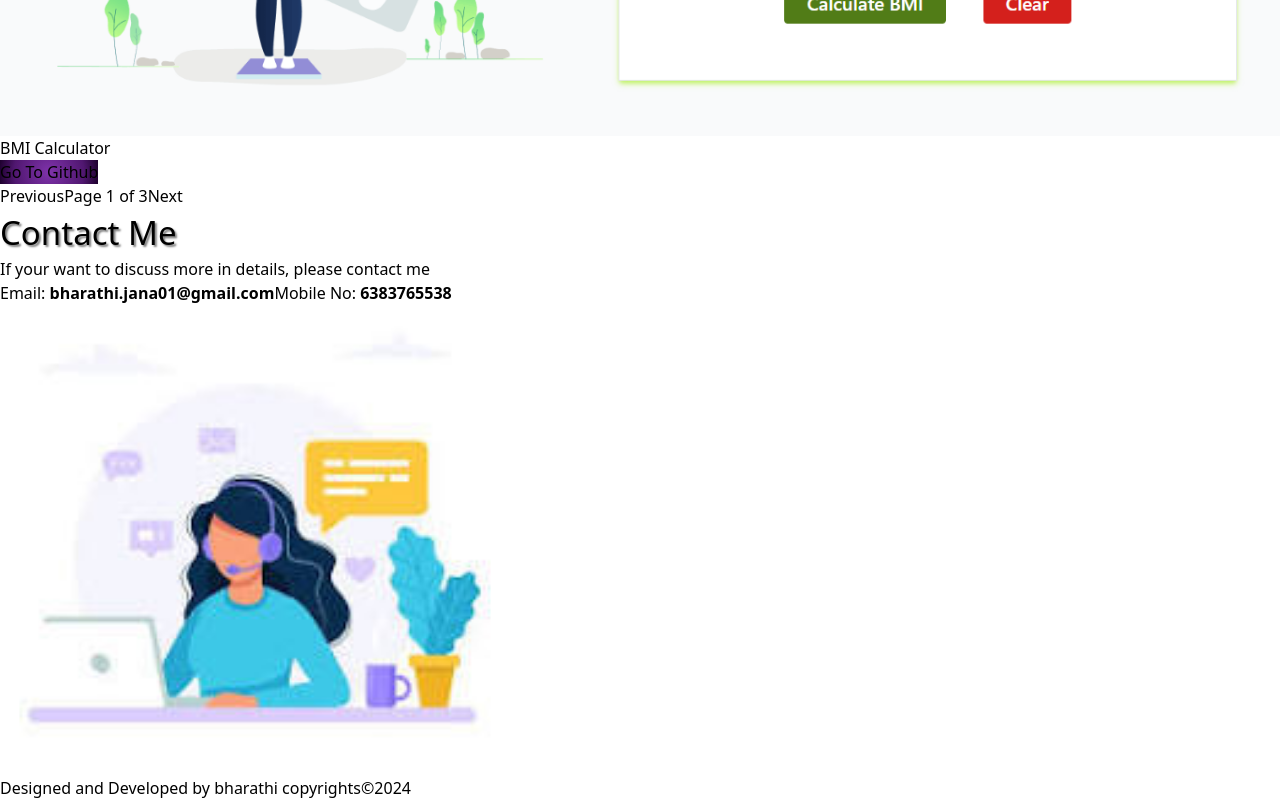
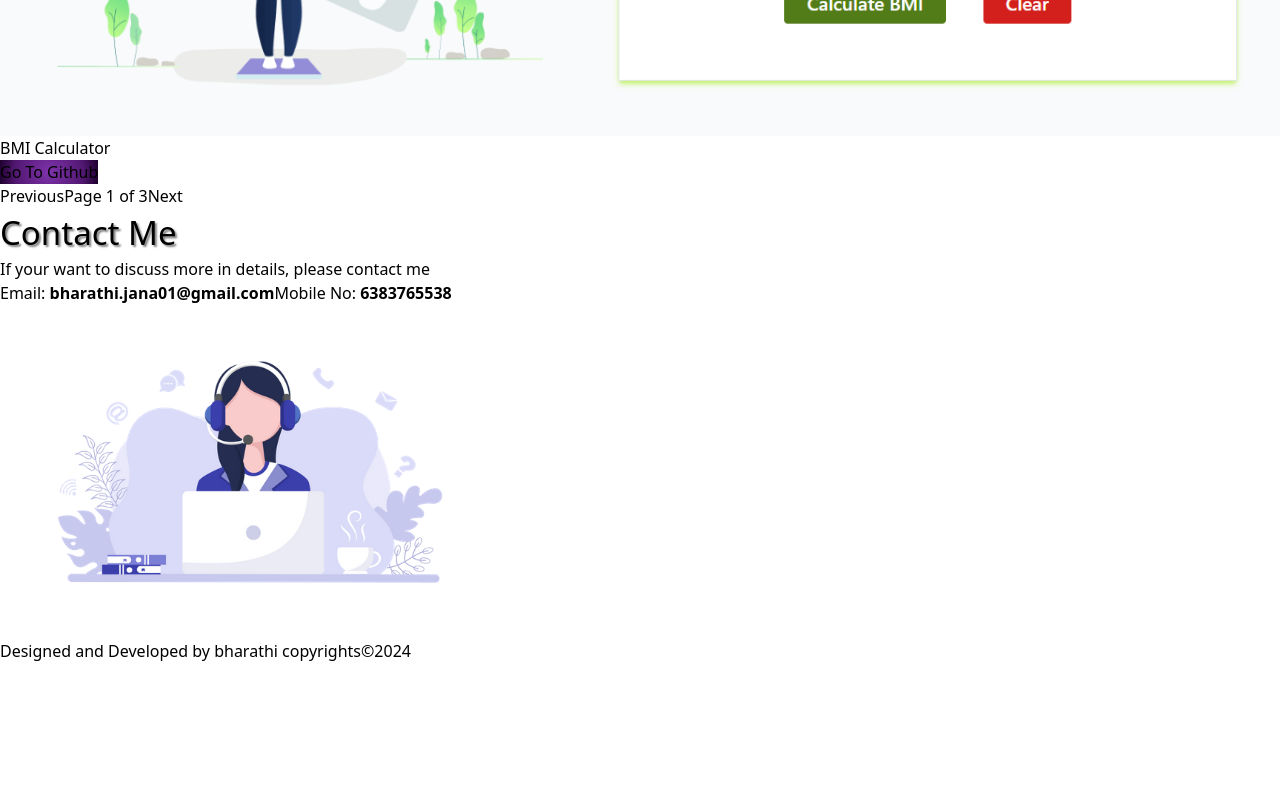
Before and after one commit to bharathijana1/Portfolio-bharathi, a React (Vite) app: page / in a window 1280 px wide. Shown: the part 8411-9211 px from the top of the page. After the commit the page ends 9074 px from the top, so only its background shows below. Built offline with nearby package versions, Linux system fonts and the light colour scheme.

Commit message:
Update Contact.jsx

```diff
--- a/src/Components/Contact.jsx
+++ b/src/Components/Contact.jsx
@@ -32,7 +32,7 @@ const Contact = () => {
 
             </div>
             <div className='p-3 md:p-2 w-2/5 flex justify-center items-center '>
-                <img src="/contact.jpg" alt="home" width="500px" height="500px"
+                <img src={contactimg} alt="home" width="500px" height="500px"
                   className='hover:shadow-md hover:shadow-fuchsia-800' />
             </div>
 
```
